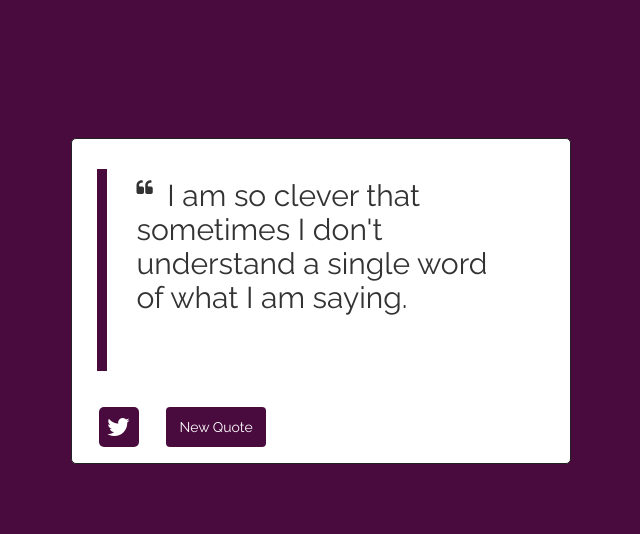
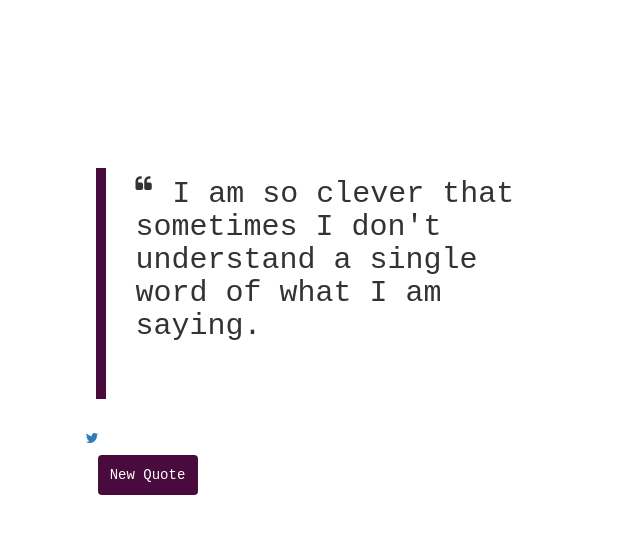
Before and after one commit to MaeMaeChimes/morerandomtestinghehe, a plain HTML site: page positiveaffirmations.html in a window 1280 px wide. Shown: the whole page, without its empty margins (287-927 px from the left). Drawn offline with nearby package versions, Linux system fonts and the light colour scheme.

Commit message:
Update style.css

```diff
--- a/style.css
+++ b/style.css
@@ -6,7 +6,7 @@ h4,
 h5,
 h6,
 p
- { font-family: 'Raleway', sans-serif;
+ { font-family: Monospace;
 }
 
 h1{font-size:35px;}
@@ -14,7 +14,7 @@ h2{font-size:30px;}
 h3{font-size:25px;}
 p {font-size:16px;}
 
-body {background:#490A3D;}
+body {background:#FFF;}
 .quotemark {
     position: relative;
     top: -12px;
@@ -49,8 +49,8 @@ blockquote footer {
 	background:#fff;
 	max-width:500px;
 	min-height:100px;
-	border:1px solid #222;
-	border-radius:5px;
+/* 	border:2px solid #222; */
+	border-radius:10px;
 	margin:10px;
 }
 
@@ -62,36 +62,6 @@ blockquote footer {
 
 .btn {margin-bottom:10px}
 
-.social-icons {
-	padding:6px 12px;
-	display:inline-block;
-
-}
-.social-icons .fa {
-	font-size: 1.8em;
-	width: 40px;
-	height: 40px;
-	line-height: 40px;
-	text-align: center;
-	color: #FFF;
-	-webkit-transition: all 0.3s ease-in-out;
-	-moz-transition: all 0.3s ease-in-out;
-	-ms-transition: all 0.3s ease-in-out;
-	-o-transition: all 0.3s ease-in-out;
-	transition: all 0.3s ease-in-out;
-}
-.social-icons.icon-rounded .fa{
-	border-radius:5px;
-}
-.social-icons .fa:hover, .social-icons .fa:active {
-	color: #FFF;
-	-webkit-box-shadow: 1px 1px 3px #333;
-	-moz-box-shadow: 1px 1px 3px #333;
-	box-shadow: 1px 1px 3px #333;
-}
-.social-icons .fa-twitter {
-	background-color:#490A3D;
-	border-color:none;}
 
 .btn-primary {
 	width: 100px;
```
